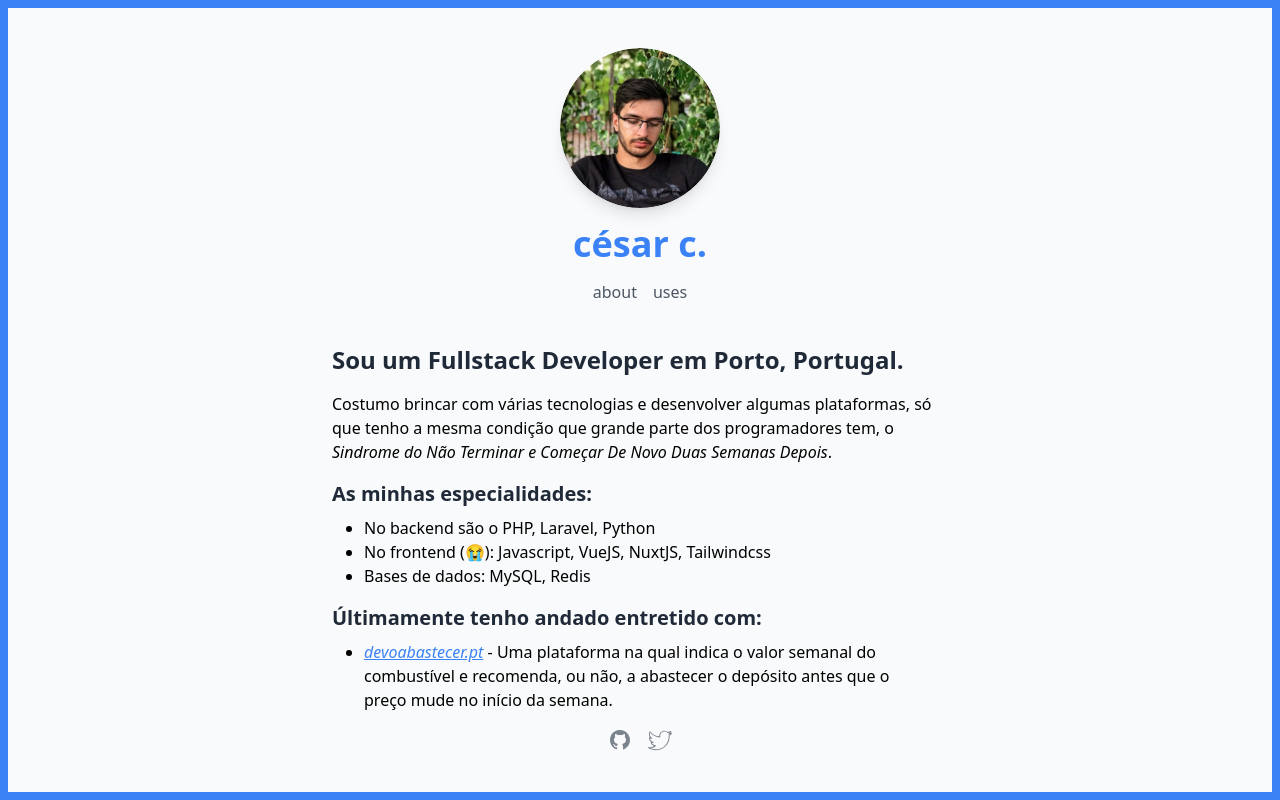
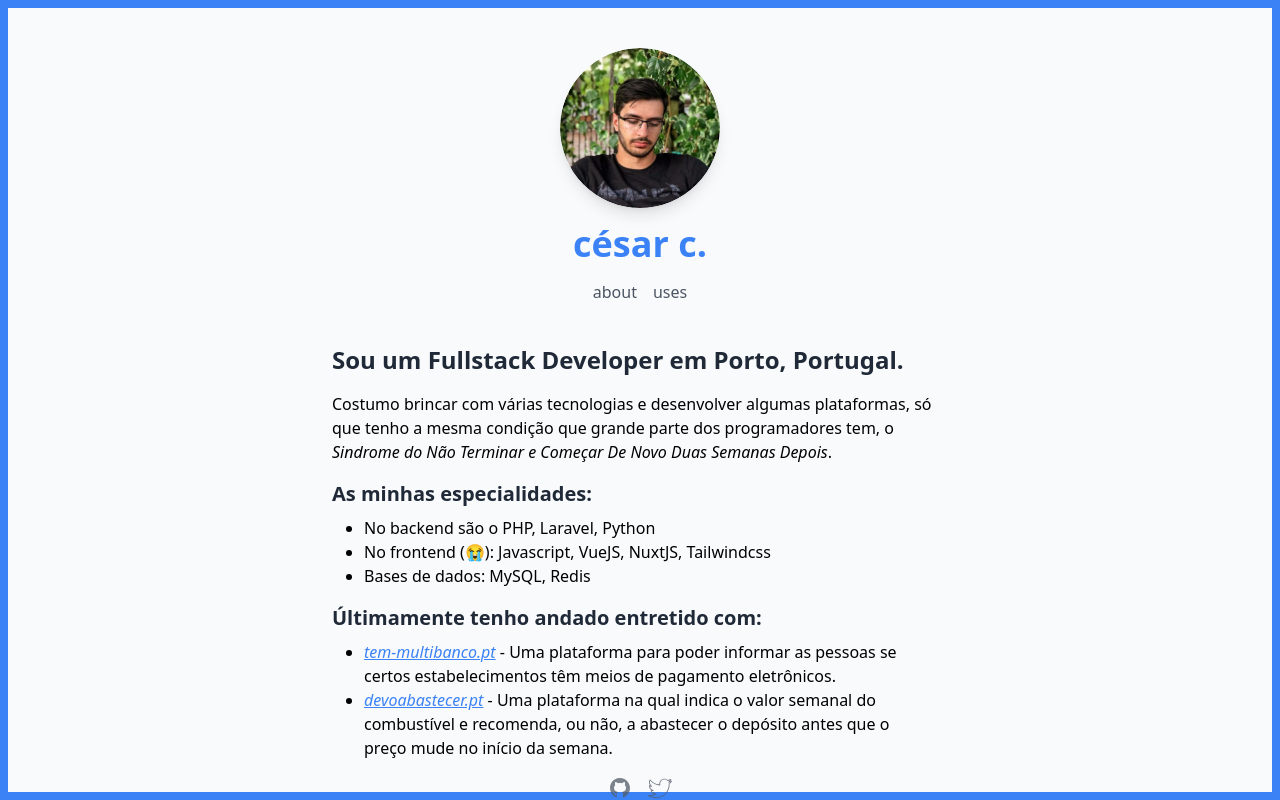
Before and after one commit to cesardcorreia/cesarcorreia.pt, a Gatsby site: page / in a window 1280 px wide. Built offline with nearby package versions, Linux system fonts and the light colour scheme; Gatsby itself is replaced by a stand-in of ours.

Commit message:
Update index.js

```diff
--- a/src/pages/index.js
+++ b/src/pages/index.js
@@ -39,6 +39,18 @@ const IndexPage = () => (
           <li>
             <a
               className="italic text-blue-500 underline transition hover:text-blue-800"
+              href="https://tem-multibanco.pt"
+              target="_blank"
+            >
+              tem-multibanco.pt
+            </a>{" "}
+            - Uma plataforma para poder informar as pessoas se certos estabelecimentos têm meios de pagamento eletrônicos.
+          </li>
+        </ul>
+        <ul className="list-disc mx-8">
+          <li>
+            <a
+              className="italic text-blue-500 underline transition hover:text-blue-800"
               href="https://devoabastecer.pt"
               target="_blank"
             >
```
